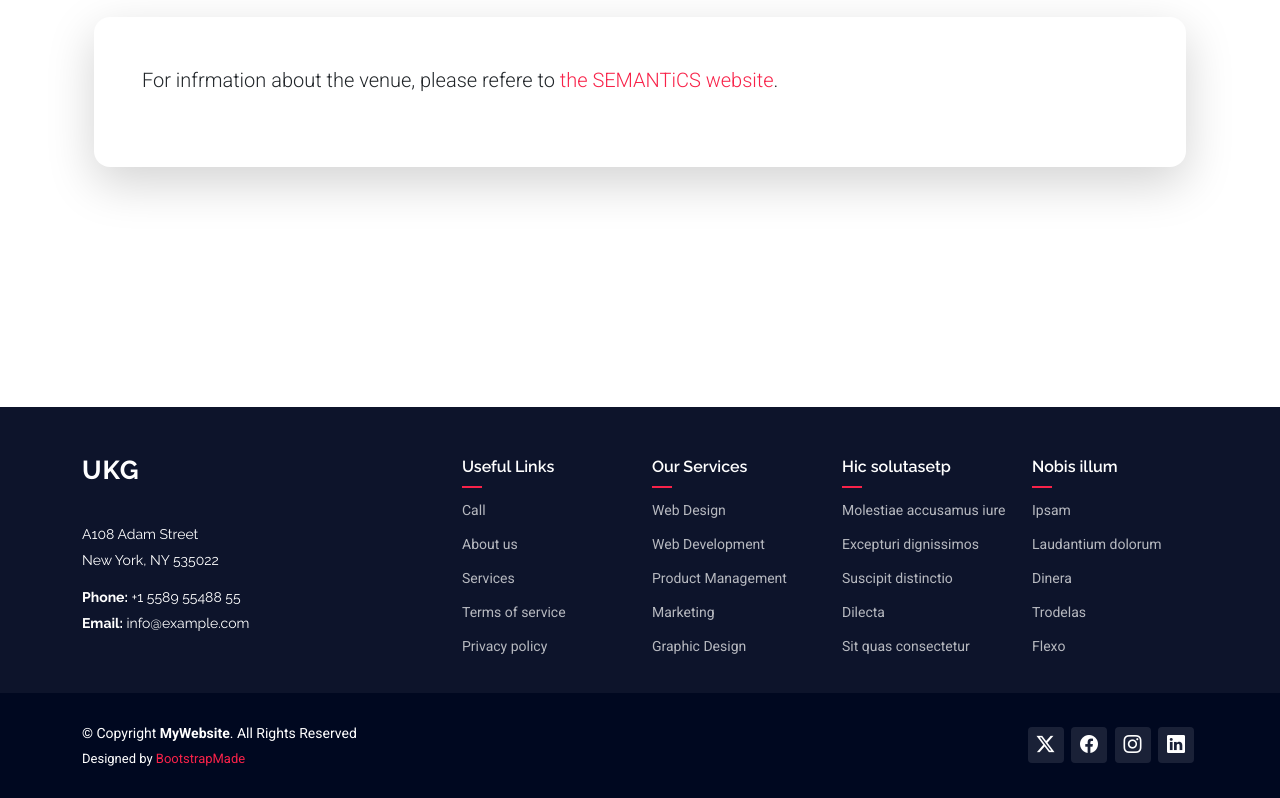
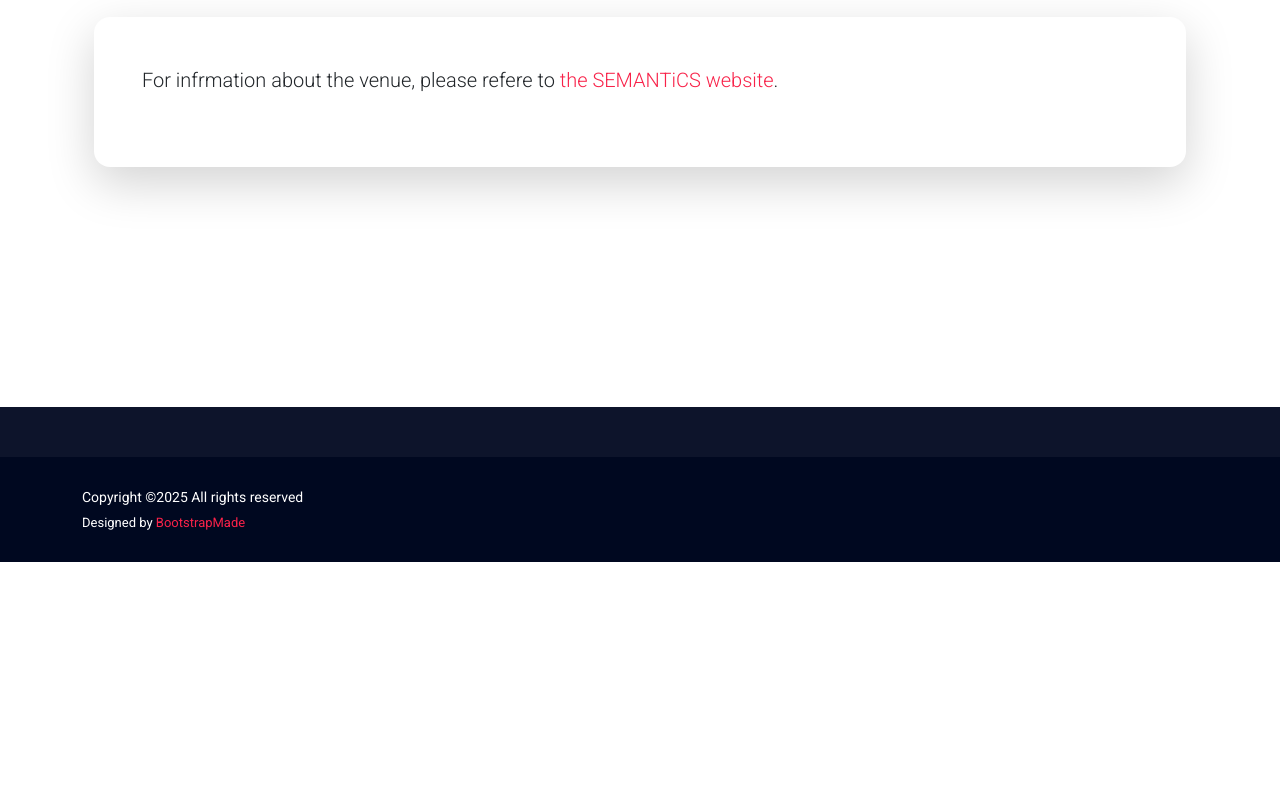
Before and after one commit to ukgworkshop/ukgworkshop.github.io, a plain HTML site: page index.html in a window 1280 px wide. Shown: the part 5141-5939 px from the top of the page. After the commit the page ends 5703 px from the top, so only its background shows below. Drawn offline with Linux system fonts and the light colour scheme.

Commit message:
Fixed footer

```diff
--- a/index.html
+++ b/index.html
@@ -621,7 +621,7 @@
     <div class="footer-top">
       <div class="container">
         <div class="row gy-4">
-          <div class="col-lg-4 col-md-6 footer-about">
+          <!-- div class="col-lg-4 col-md-6 footer-about">
             <a href="index.html" class="logo d-flex align-items-center">
               <span class="sitename">UKG</span>
             </a>
@@ -675,7 +675,7 @@
               <li><a href="#">Trodelas</a></li>
               <li><a href="#">Flexo</a></li>
             </ul>
-          </div>
+          </div-->
 
         </div>
       </div>
@@ -687,7 +687,7 @@
 
         <div class="d-flex flex-column align-items-center align-items-lg-start">
           <div>
-            © Copyright <strong><span>MyWebsite</span></strong>. All Rights Reserved
+            Copyright ©2025 All rights reserved
           </div>
           <div class="credits">
             <!-- All the links in the footer should remain intact. -->
@@ -698,12 +698,12 @@
           </div>
         </div>
 
-        <div class="social-links order-first order-lg-last mb-3 mb-lg-0">
+        <!--div class="social-links order-first order-lg-last mb-3 mb-lg-0">
           <a href=""><i class="bi bi-twitter-x"></i></a>
           <a href=""><i class="bi bi-facebook"></i></a>
           <a href=""><i class="bi bi-instagram"></i></a>
           <a href=""><i class="bi bi-linkedin"></i></a>
-        </div>
+        </div-->
 
       </div>
     </div>
```
